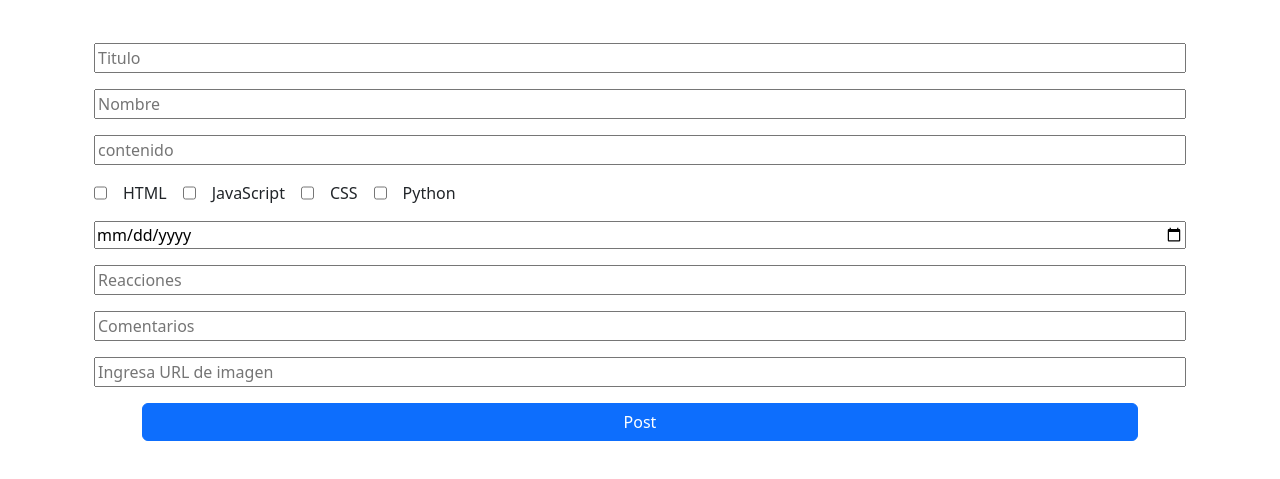
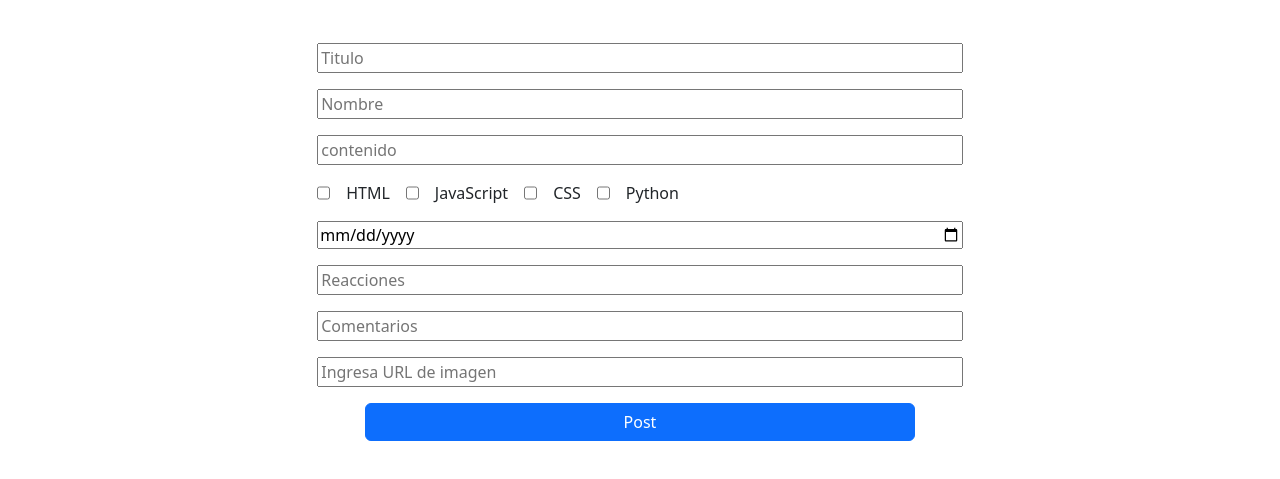
Before and after one commit to pabcrz/retoJS, a website with bundled scripts: page form.html in a window 1280 px wide. Shown: the part 101-580 px from the top of the page. Built offline with nearby package versions, Linux system fonts and the light colour scheme.

Commit message:
Fix form style (#8)

```diff
--- a/form.html
+++ b/form.html
@@ -9,7 +9,7 @@
   </head>
   <body class="container">
       <h1 class="my-5">Crear un nuevo post</h1>
-      <form id="new-post" class="container d-flex flex-column gap-3">
+      <form id="new-post" class="container d-flex flex-column gap-3" style="width: 60%;">
         <input type="text" name="titulo" placeholder="Titulo" />
         <input type="text" name="autor" placeholder="Nombre" />
         <input type="text" name="contenido" placeholder="contenido" />
```
